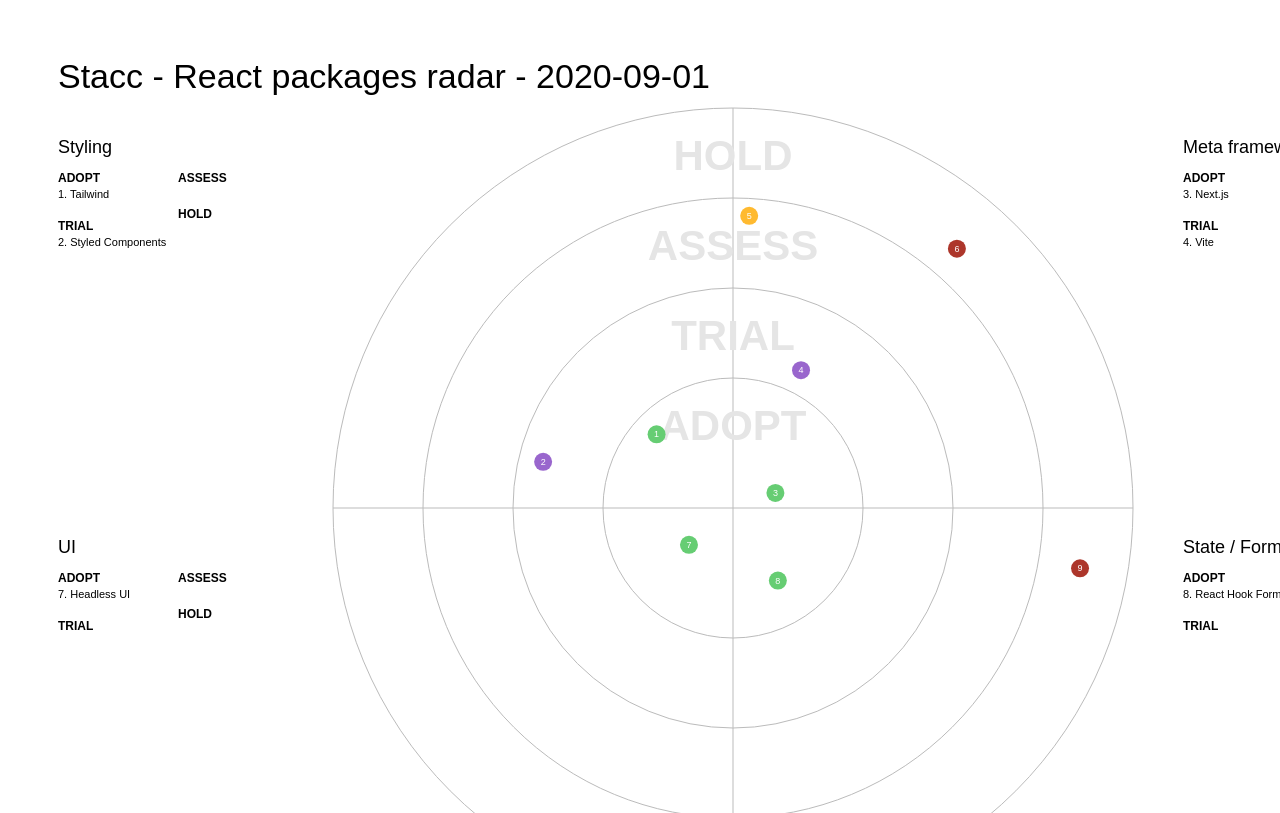
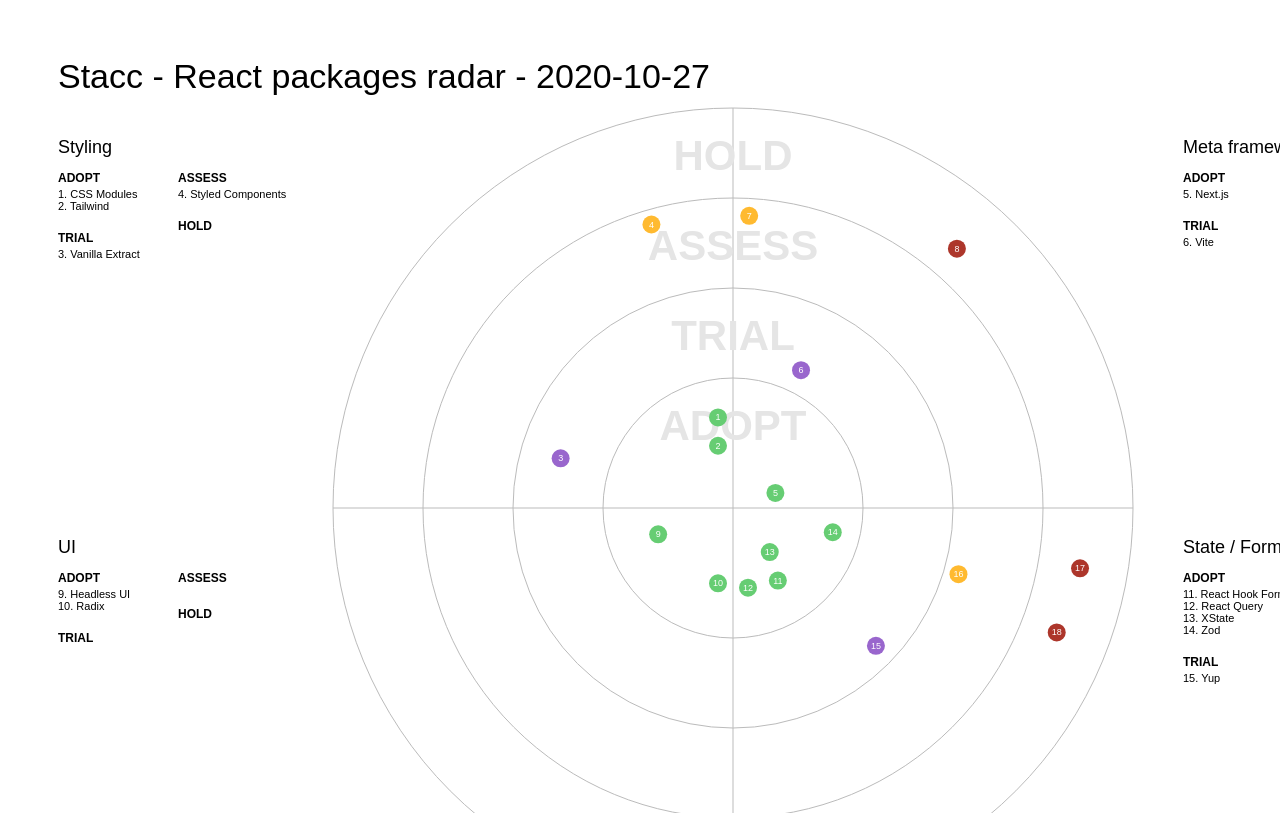
Before and after one commit to stacc/react-guild, a plain HTML site: page package-radar/index.html in a window 1280 px wide. Shown: the top 813 px of the page. Drawn offline with nearby package versions, Linux system fonts and the light colour scheme.

Commit message:
fix: added changes to the react radar from the nextjs meeting

```diff
--- a/package-radar/index.html
+++ b/package-radar/index.html
@@ -29,7 +29,7 @@
           grid: "#bbb",
           inactive: "#ddd",
         },
-        title: "Stacc - React packages radar - 2020-09-01",
+        title: "Stacc - React packages radar - 2020-10-27",
         quadrants: [
           { name: "State / Form management" },
           { name: "UI" },
@@ -84,14 +84,50 @@
           },
           {
             quadrant: 0,
+            ring: 0,
+            label: "React Query",
+            active: true,
+          },
+          {
+            quadrant: 0,
+            ring: 0,
+            label: "XState",
+            active: true,
+          },
+          {
+            quadrant: 0,
+            ring: 1,
+            label: "Yup",
+            active: true,
+          },
+          {
+            quadrant: 0,
+            ring: 0,
+            label: "Zod",
+            active: true,
+          },
+          {
+            quadrant: 0,
             ring: 3,
             label: "Redux",
+            active: true,
+          },
+          {
+            quadrant: 0,
+            ring: 2,
+            label: "Redux Toolkit",
             active: true,
           },
           {
             quadrant: 1,
             ring: 0,
             label: "Headless UI",
+            active: true,
+          },
+          {
+            quadrant: 1,
+            ring: 0,
+            label: "Radix",
             active: true,
           },
           {
@@ -102,8 +138,20 @@
           },
           {
             quadrant: 2,
+            ring: 2,
+            label: "Styled Components",
+            active: true,
+          },
+          {
+            quadrant: 2,
+            ring: 0,
+            label: "CSS Modules",
+            active: true,
+          },
+          {
+            quadrant: 2,
             ring: 1,
-            label: "Styled Components",
+            label: "Vanilla Extract",
             active: true,
           },
         ],
```
